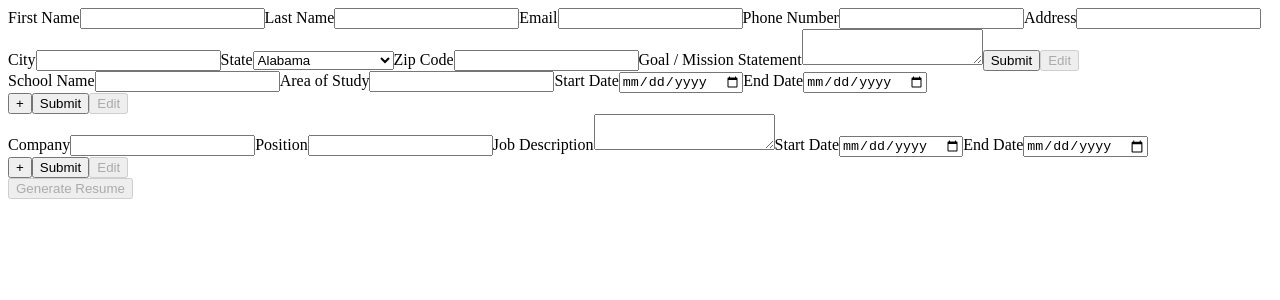
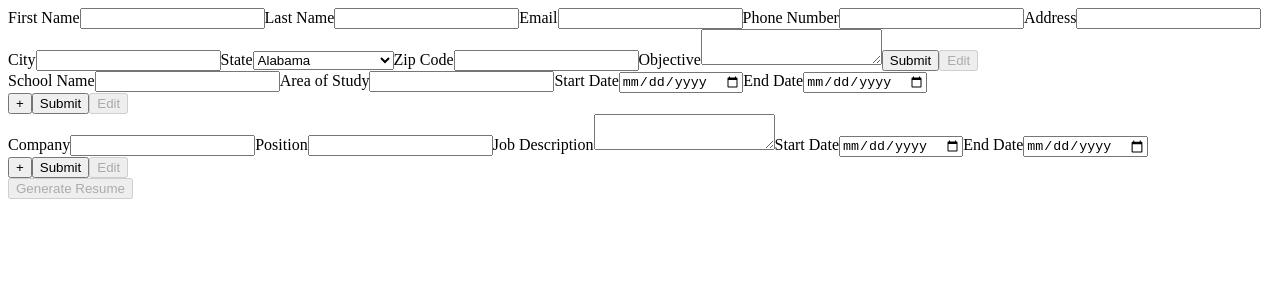
Before and after one commit to flipott/resumecreator, a React (Create React App) app in the folder resumecreator/: page / in a window 1280 px wide. Shown: the top 300 px of the page. Built offline with nearby package versions, Linux system fonts and the light colour scheme.

Commit message:
Change goal to objective

```diff
--- a/resumecreator/src/components/Information.js
+++ b/resumecreator/src/components/Information.js
@@ -14,7 +14,7 @@ class Information extends Component {
                 city: '',
                 state: '',
                 zip: '',
-                goal: ''
+                objective: ''
             },
             disabled: false
         };
@@ -116,8 +116,8 @@ class Information extends Component {
                     </select>
                     <label htmlFor="zip">Zip Code</label>
                     <input required type="text" name="zip" id="zip" onChange={this.handleChange} value={this.state.infoArray.zip} disabled={this.state.disabled} />
-                    <label htmlFor="goal">Goal / Mission Statement</label>
-                    <textarea required name="goal" id="goal" onChange={this.handleChange} value={this.state.infoArray.goal} disabled={this.state.disabled} />
+                    <label htmlFor="objective">Objective</label>
+                    <textarea required name="objective" id="objective" onChange={this.handleChange} value={this.state.infoArray.objective} disabled={this.state.disabled} />
                     <button type="submit" disabled={this.state.disabled}>Submit</button>
                     <button disabled={!this.state.disabled} onClick={this.edit} type="button">Edit</button>
                 </form>
```
